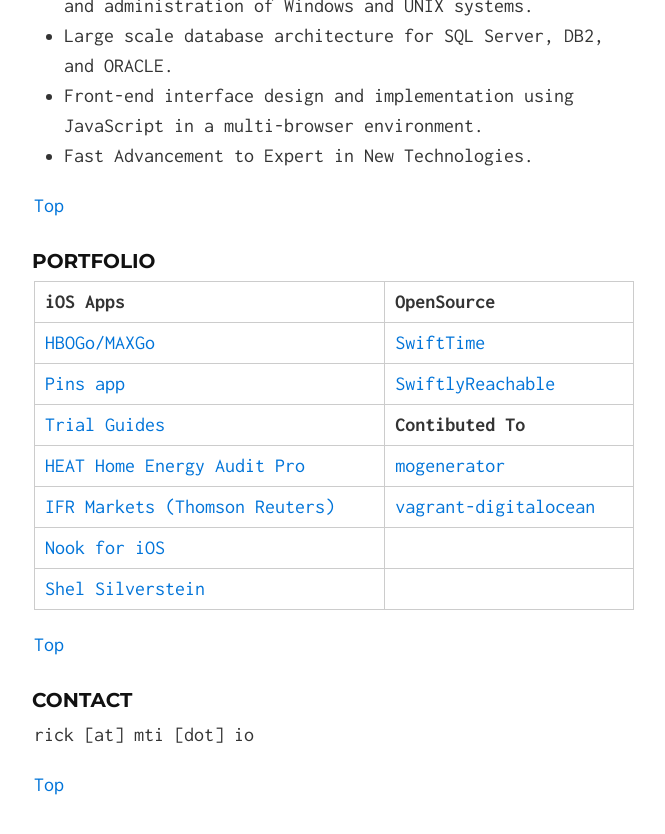
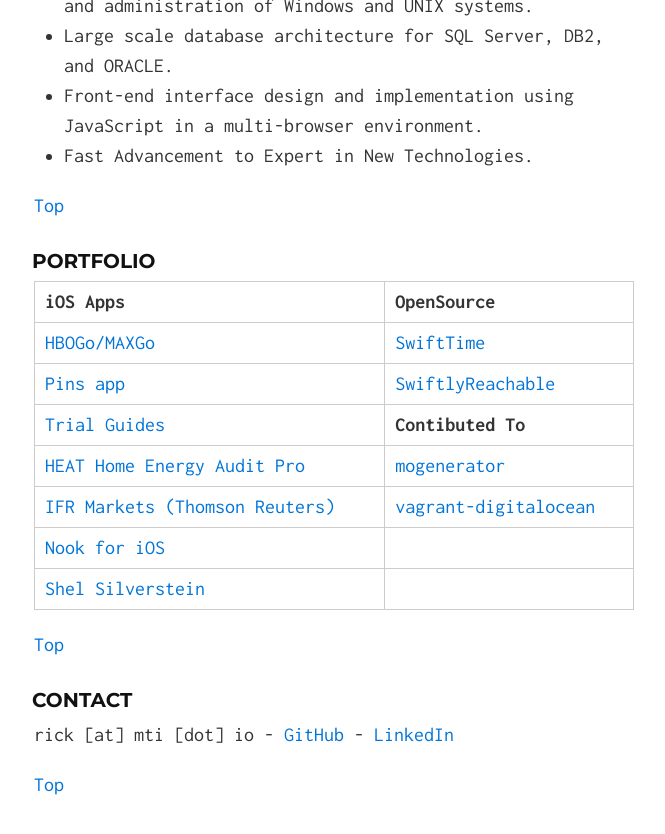
Before and after one commit to rickw/rickw.github.io, a Jekyll site: the page built from index.html, in a window 1280 px wide and 900 px high, scrolled down 1695 px. Shown: the top 834 px of the window, without its empty margins (306-971 px from the left). Built offline with Jekyll 4.4.1, drawn with Linux system fonts in a browser that asks for light colours.

Commit message:
added go, Github and LinkedIn

```diff
--- a/_includes/index.md
+++ b/_includes/index.md
@@ -43,6 +43,6 @@ I am seeking contracts with any of those technologies or other technologies I ha
 
 ### Contact
 
-rick [at] mti [dot] io
+rick [at] mti [dot] io - [GitHub](https://github.com/rickw/) - [LinkedIn](https://linkedin.com/rickwindham/)
 
 [Top](#)
```
Also changed, not shown: other parts of _includes/index.md (+1 -1 lines), README.md.
